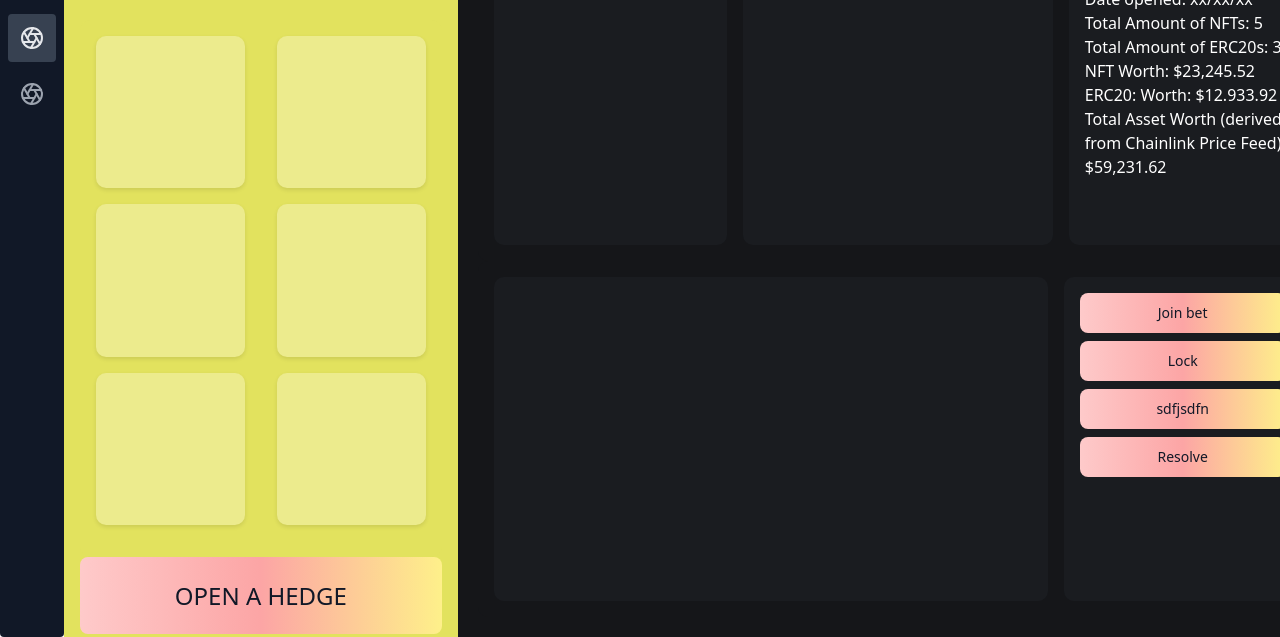
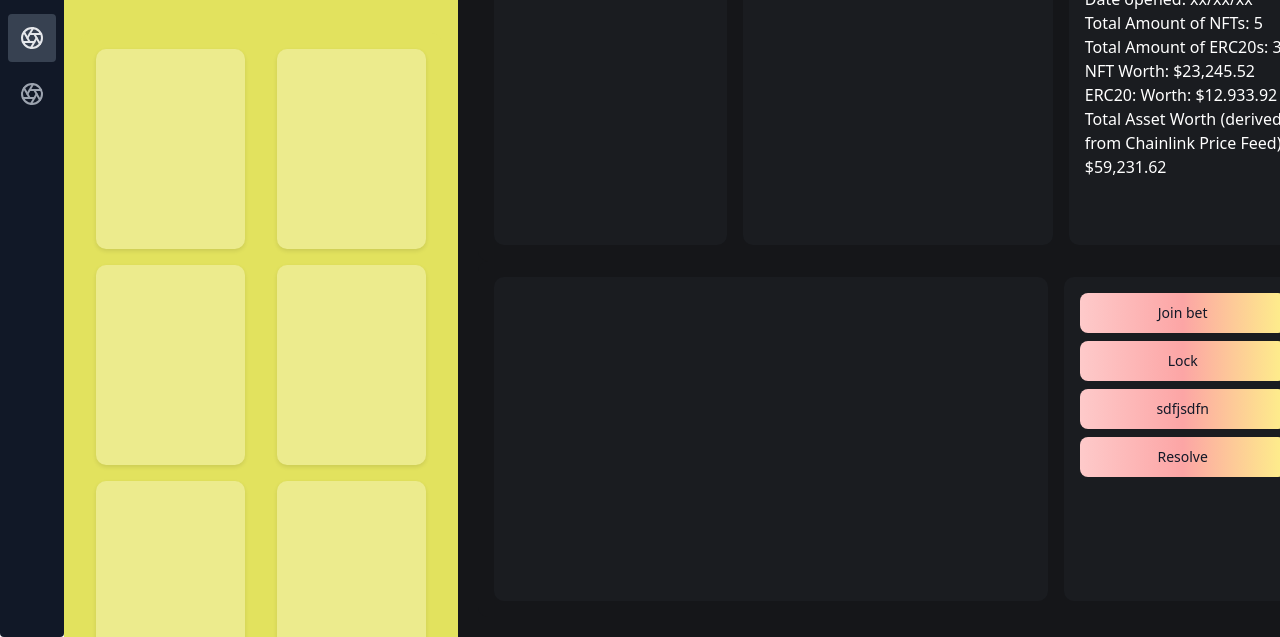
Before and after one commit to mangoquarterzip/hedgehog.bet, a plain HTML site: page index.html in a window 1280 px wide. Shown: the part 163-800 px from the top of the page. Drawn offline with nearby package versions, Linux system fonts and the light colour scheme; no server answers.

Commit message:
fixed boxes from changing size on yellow

```diff
--- a/style.css
+++ b/style.css
@@ -64,14 +64,21 @@ body {
 }
 
 .box {
-    flex-basis: calc(50% - 1rem); /* Each box takes up half of the available width minus padding */
+    flex-basis: calc(50% - 1rem);
     margin-bottom: 1rem;
     background-color: #eceb8d;
     padding: 1rem;
     border-radius: 10px;
     box-sizing: border-box;
     box-shadow: 0px 2px 4px rgba(0, 0, 0, 0.1);
+
+    /* Set a fixed height for the boxes */
+    height: 200px; /* Adjust this value as needed */
+    width: 200px;
+    /* Hide overflowing content */
+    overflow: hidden;
 }
+
 
 .custom-button {
     display: flex;
```
